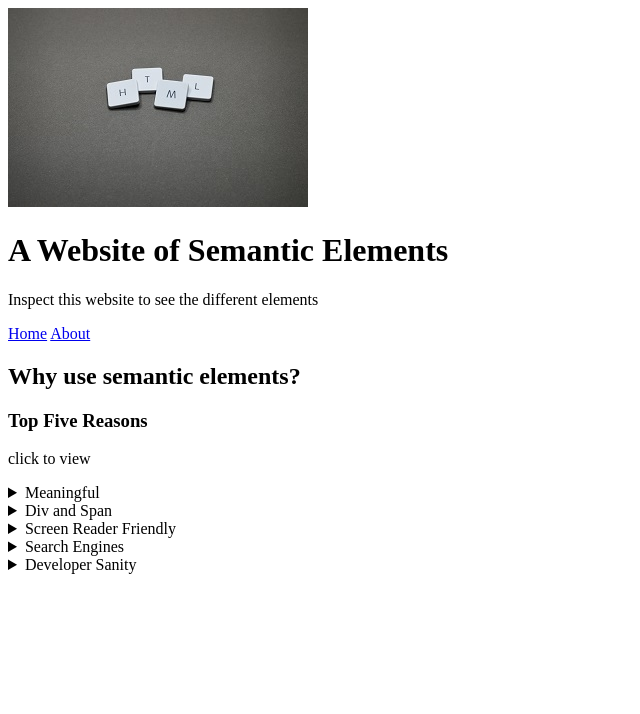
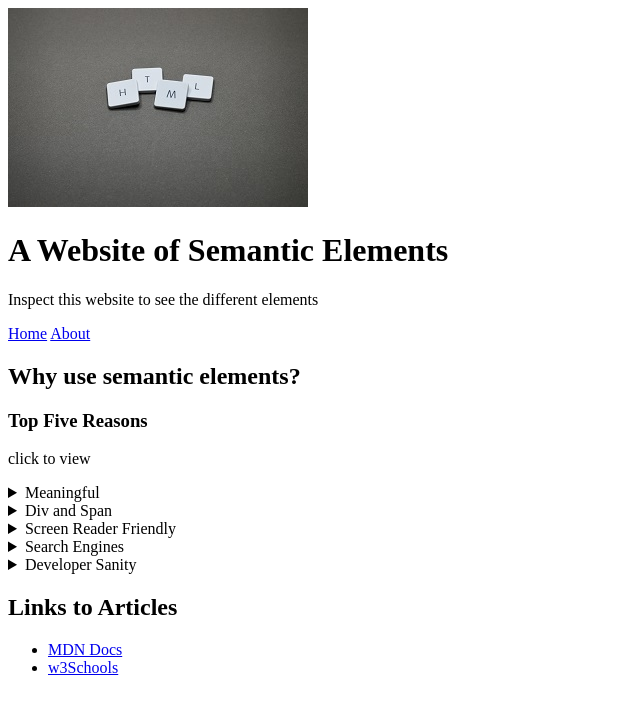
Before and after one commit to sun-n-y/semanticHTMLWebsite, a plain HTML site: page index.html in a window 1280 px wide. Shown: the whole page, without its empty margins (0-640 px from the left). Drawn offline with Linux system fonts and the light colour scheme.

Commit message:
add article

```diff
--- a/index.html
+++ b/index.html
@@ -67,5 +67,25 @@
         </details>
       </section>
     </main>
+    <!-- article -->
+    <article>
+      <header><h2>Links to Articles</h2></header>
+      <ul>
+        <li>
+          <a
+            href="https://developer.mozilla.org/en-US/docs/Glossary/Semantics"
+            target="_blank"
+            >MDN Docs</a
+          >
+        </li>
+        <li>
+          <a
+            href="https://www.w3schools.com/html/html5_semantic_elements.asp"
+            target="_blank"
+            >w3Schools</a
+          >
+        </li>
+      </ul>
+    </article>
   </body>
 </html>
```
